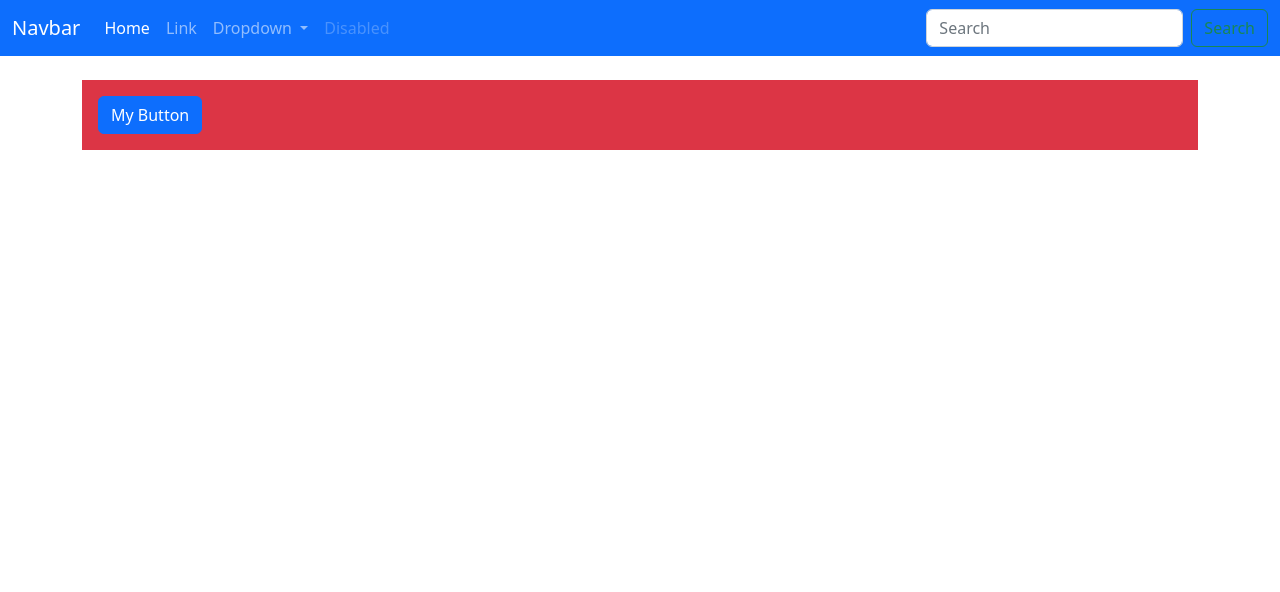
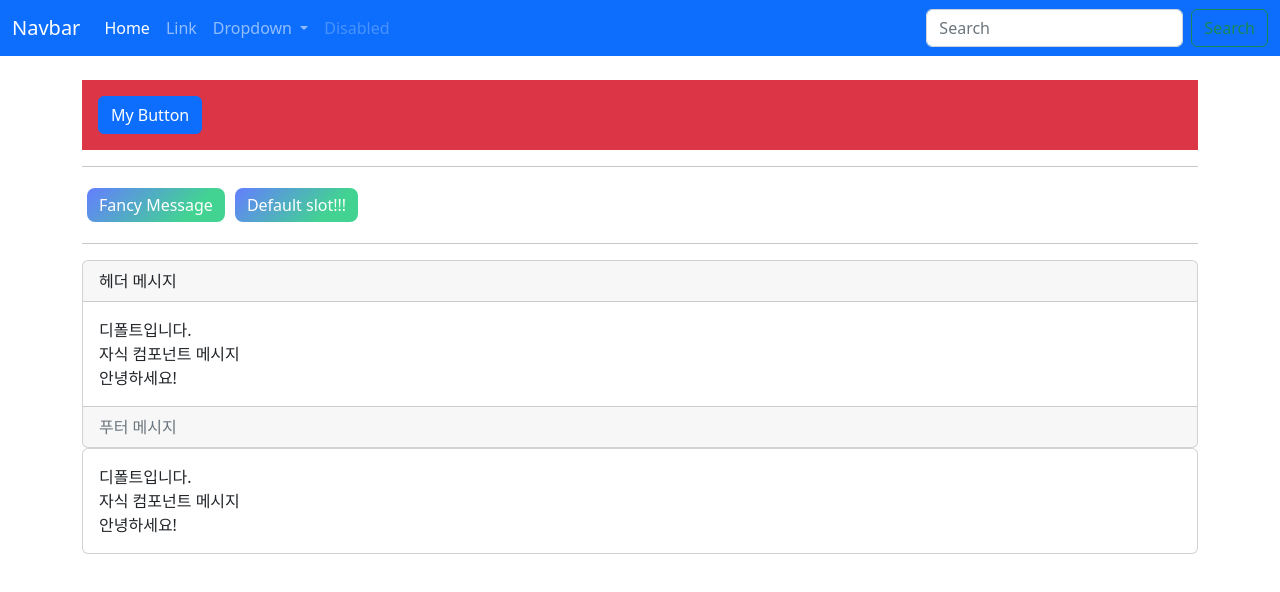
Before and after one commit to gga01075/vue3-practice, a Vue app: page / in a window 1280 px wide. Shown: the top 592 px of the page. Built offline with nearby package versions, Linux system fonts and the light colour scheme.

Commit message:
vue3 slot

```diff
--- a/src/components/AppCard.vue
+++ b/src/components/AppCard.vue
@@ -1,63 +1,26 @@
 <template>
   <div class="card">
-    <div class="card-body">
-      <!-- type: news, notice -->
-      <span class="badge bg-secondary"> {{ typeName }}</span>
-      <h5 class="card-title red mt-2">{{ title }}</h5>
-      <p class="card-text">
-        {{ contents }}
-      </p>
-      <a href="#" class="btn" @click="toggleLike" :class="isLikeClass"
-        >좋아요</a
-      >
+    <div v-if="$slots.header" class="card-header">
+      <slot name="header" header-message="헤더 메시지"></slot>
+    </div>
+    <div v-if="$slots.default" class="card-body">
+      <slot :child-message="childMessage" hello-message="안녕하세요!"></slot>
+    </div>
+    <div v-if="$slots.footer" class="card-footer text-muted">
+      <slot name="footer" footer-message="푸터 메시지"> </slot>
     </div>
   </div>
 </template>
 
 <script>
-import { computed } from 'vue';
+import { ref } from 'vue';
 
-// import { ref } from 'vue';
 export default {
-  props: {
-    type: {
-      type: String,
-      default: 'news',
-      validator: value => {
-        return ['news', 'notice'].includes(value);
-      },
-    },
-    title: {
-      type: String,
-      required: true,
-    },
-    contents: {
-      type: String,
-    },
-    isLike: {
-      type: Boolean,
-      default: false,
-    },
-    obj: {
-      type: Object,
-      default: () => {},
-    },
-  },
-  emits: ['toggleLike'],
-  setup(props, context) {
-    // console.log('props.title', props.title);
-    const isLikeClass = computed(() =>
-      props.isLike ? 'btn-danger' : 'btn-outline-danger',
-    );
-    const typeName = computed(() =>
-      props.type === 'news' ? '뉴스' : '공지사항',
-    );
-
-    const toggleLike = () => {
-      context.emit('toggleLike');
-    };
-
-    return { isLikeClass, typeName, toggleLike };
+  setup() {
+    const childMessage = ref('자식 컴포넌트 메시지');
+    return { childMessage };
   },
 };
 </script>
+
+<style scoped></style>
--- /dev/null
+++ b/src/components/FancyButton.vue
@@ -0,0 +1,28 @@
+<template>
+  <button class="fancy-btn">
+    <slot :fancy-message="fancyMessage"> Default slot!!! </slot>
+  </button>
+</template>
+
+<script>
+import { ref } from 'vue';
+
+export default {
+  setup() {
+    const fancyMessage = ref('Fancy Message');
+    return { fancyMessage };
+  },
+};
+</script>
+
+<style scoped>
+.fancy-btn {
+  color: #fff;
+  background: linear-gradient(315deg, #42d392 25%, #647eff);
+  border: none;
+  padding: 5px 12px;
+  margin: 5px;
+  border-radius: 8px;
+  cursor: pointer;
+}
+</style>
--- a/src/components/TheView.vue
+++ b/src/components/TheView.vue
@@ -6,22 +6,71 @@
         id="my-button"
         @say-hello="sayHello"
       ></MyButton>
+
+      <hr />
+
+      <FancyButton v-slot="{ fancyMessage }"> {{ fancyMessage }} </FancyButton>
+
+      <FancyButton></FancyButton>
+
+      <hr />
+      <AppCard>
+        <!-- <template #[slotArgs]>제목입니다.</template> -->
+        <!-- <template #default>컨텐츠입니다.</template> -->
+        <!-- 암시적으로 default 슬롯입니다
+        <template #footer>footer입니다</template> -->
+        <template #header="{ headerMessage }">
+          {{ headerMessage }}
+        </template>
+
+        <template #default="slotProps">
+          <!-- {{ slotProps }} -->
+          디폴트입니다.
+          <br />
+          {{ slotProps.childMessage }}
+          <br />
+          {{ slotProps.helloMessage }}
+        </template>
+
+        <template #footer="{ footerMessage }">
+          {{ footerMessage }}
+        </template>
+      </AppCard>
+
+      <AppCard>
+        <template #default="slotProps">
+          <!-- {{ slotProps }} -->
+          디폴트입니다.
+          <br />
+          {{ slotProps.childMessage }}
+          <br />
+          {{ slotProps.helloMessage }}
+        </template>
+      </AppCard>
     </div>
   </main>
 </template>
 
 <script>
 import MyButton from '@/components/MyButton.vue';
+import FancyButton from '@/components/FancyButton.vue';
+import AppCard from '@/components/AppCard.vue';
+import { ref } from 'vue';
 
 export default {
   components: {
     MyButton,
+    FancyButton,
+    AppCard,
   },
   setup() {
     const sayHello = () => {
       alert('안녕하세요');
     };
-    return { sayHello };
+
+    const slotArgs = ref('header');
+
+    return { sayHello, slotArgs };
   },
 };
 </script>
```
Also changed, not shown: src/components/PostIndex.vue (+4 -4 lines), src/components/PostItem.vue (added, +63 -0 lines).
